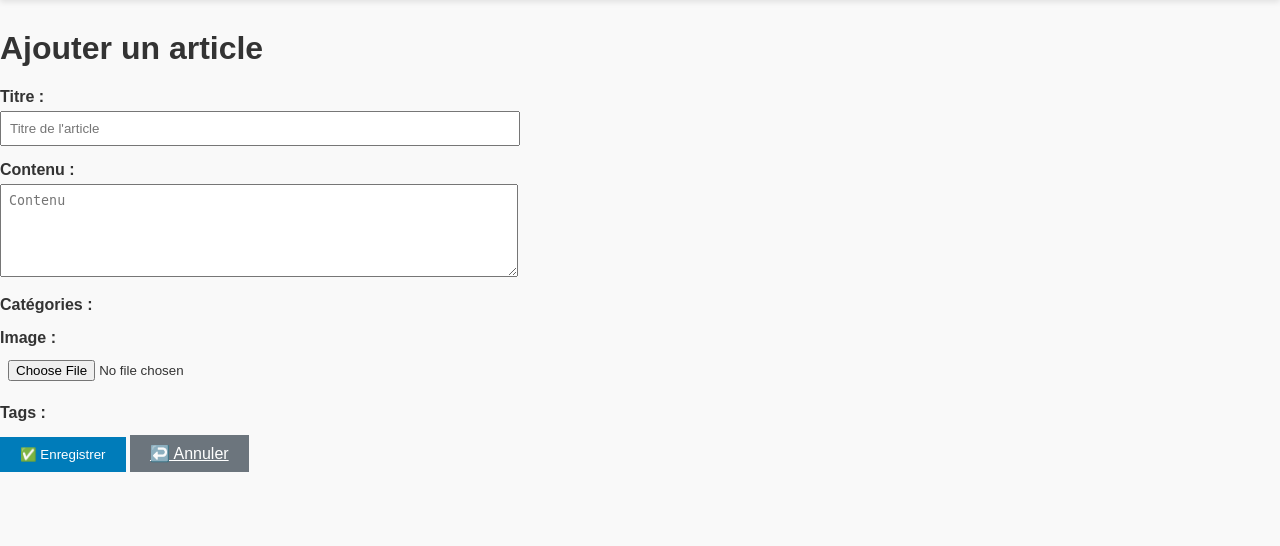
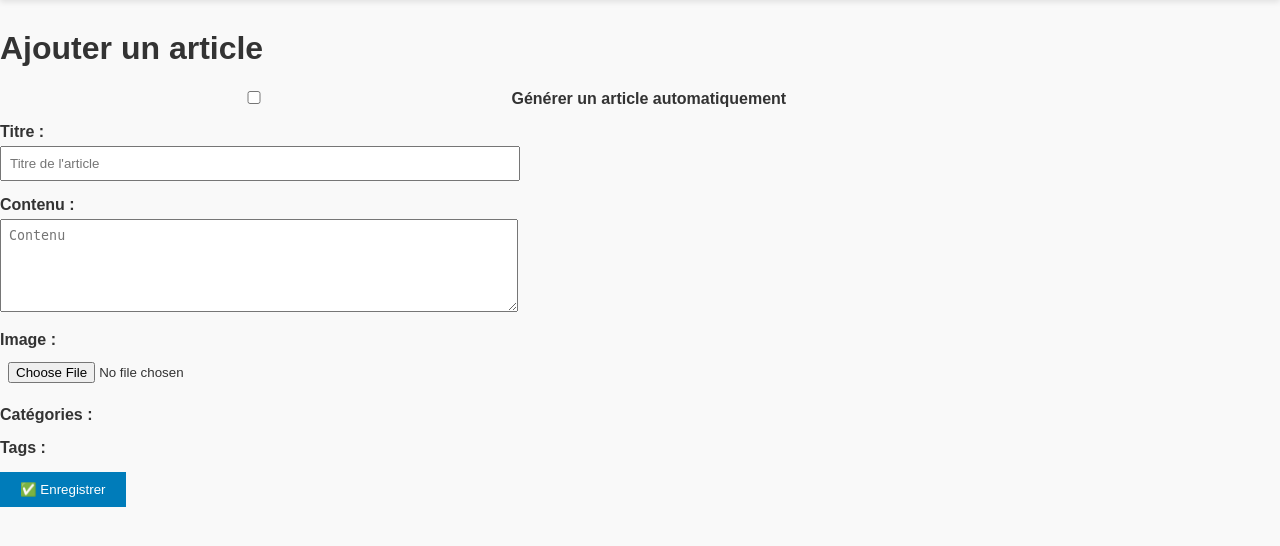
Before and after one commit to RemiLecas/Django-Python, a Django app: page /fr/ajouter/ in a window 1280 px wide. Shown: the part 61-607 px from the top of the page. Run offline with Django 5.2, Linux system fonts and the light colour scheme; the visitor is signed in with stand-in values (Sample User, id 1); data that the repository does not hold is empty.

Commit message:
ajoute création automatique d article avec chatgpt

```diff
--- a/blog/templates/blog/ajouter_article.html
+++ b/blog/templates/blog/ajouter_article.html
@@ -22,6 +22,78 @@
         }
 
     </style>
+
+    <script>
+        function toggleForms() {
+            const checked = document.getElementById("genererAvecChatgpt").checked;
+            document.getElementById("formAuto").style.display = checked ? "block" : "none";
+            document.getElementById("formManuel").style.display = checked ? "none" : "block";
+        }
+    </script>
+    <script>
+        function genererArticle(event) {
+            const titre = document.getElementById("description_article").value.trim();
+            if (!titre) {
+            alert("Merci d'entrer un titre !");
+            return;
+        }
+
+            document.getElementById("chargement").style.display = "block";
+            document.getElementById("articleGenere").style.display = "none";
+
+            fetch("{% url 'generer_article_chatgpt' %}", {
+            method: "POST",
+            headers: {
+            "Content-Type": "application/json",
+            "X-CSRFToken": document.querySelector('[name=csrfmiddlewaretoken]').value,
+        },
+            body: JSON.stringify({titre: titre})
+        })
+            .then(response => response.json())
+            .then(data => {
+            document.getElementById("chargement").style.display = "none";
+
+            if (data.error) {
+            alert("Erreur : " + data.error);
+            return;
+        }
+
+            // Affichage visible
+            document.getElementById("articleTitre").textContent = titre;
+            document.getElementById("articleImage").src = data.image_url;
+            document.getElementById("articleContenu").textContent = data.contenu;
+            document.getElementById("articleGenere").style.display = "block";
+
+            // 🎯 Injection dans les champs de formulaire Django
+            document.getElementById("id_titre").value = titre;
+            document.getElementById("id_contenu").value = data.contenu;
+
+            // Pour image si gérée par URL (sinon, à voir avec un champ d'upload)
+            // Si l’image est téléchargée plus tard par toi, tu peux l’ignorer ici
+
+            // Catégorie (supposée en <select>)
+            const catSelect = document.getElementById("id_categories");
+            if (catSelect && data.categorie) {
+            Array.from(catSelect.options).forEach(opt => {
+            opt.selected = (opt.text === data.categorie);
+        });
+        }
+
+            // Tags (supposés en <select multiple>)
+            const tagSelect = document.getElementById("id_tags");
+            if (tagSelect && data.tags) {
+            Array.from(tagSelect.options).forEach(opt => {
+            opt.selected = data.tags.includes(opt.text);
+        });
+        }
+        })
+            .catch(err => {
+            console.error(err);
+            alert("Une erreur est survenue.");
+            document.getElementById("chargement").style.display = "none";
+        });
+        }
+    </script>
 </head>
 <body>
 {% include "blog/header.html" %}
@@ -31,13 +103,36 @@
 
     <form method="post" enctype="multipart/form-data">
         {% csrf_token %}
+        <div class="form-group">
+            <label>
+                <input type="checkbox" id="genererAvecChatgpt" name="generer_avec_chatgpt" onchange="toggleForms()">
+                Générer un article automatiquement
+            </label>
+        </div>
 
-        {% if form.non_field_errors %}
-        <div class="error">
-            {{ form.non_field_errors }}
+        <div id="formAuto" style="display:none;">
+            <div class="form-group">
+                <label for="description_article">{% trans "Quel article veux-tu ?" %}</label>
+                <input type="text" name="description_article" id="description_article"
+                       placeholder="Ex : Comment faire un potager en ville">
             </div>
-        {% endif %}
+            <button type="button" onclick="genererArticle(event)">🧠 Générer</button>
 
+            <div id="articleGenere" style="margin-top: 30px; display: none;">
+                <h2>📝 Article généré :</h2>
+                <h3 id="articleTitre"></h3>
+                <img id="articleImage" src="" alt="Image générée" style="max-width: 100%; margin: 15px 0;"/>
+                <p id="articleContenu" style="white-space: pre-line;"></p>
+            </div>
+
+            <div id="chargement" style="display: none; margin-top: 20px;">
+                ⏳ L'article est en cours de génération...
+            </div>
+        </div>
+
+
+        <!-- Formulaire classique -->
+        <div id="formManuel">
             <div class="form-group">
                 <label for="{{ form.titre.id_for_label }}">{% trans "Titre" %} :</label>
                 {{ form.titre }}
@@ -46,11 +141,11 @@
             <div class="form-group">
                 <label for="{{ form.contenu.id_for_label }}">{% trans "Contenu" %} :</label>
                 {{ form.contenu }}
-            {% if form.contenu.errors %}
-            <div class="error">
-                {{ form.contenu.errors }}
             </div>
-            {% endif %}
+
+            <div class="form-group">
+                <label for="{{ form.image.id_for_label }}">{% trans "Image" %} :</label>
+                {{ form.image }}
             </div>
 
             <div class="form-group">
@@ -59,17 +154,13 @@
             </div>
 
             <div class="form-group">
-            <label for="{{ form.image.id_for_label }}">{% trans "Image" %} :</label>
-            {{ form.image }}
+                <label for="{{ form.tags.id_for_label }}">{% trans "Tags" %} :</label>
+                {{ form.tags }}
+            </div>
         </div>
 
         <div class="form-group">
-            <label for="{{ form.categories.id_for_label }}">{% trans "Tags" %} :</label>
-            {{ form.tags }}
-        </div>
-        <div class="form-group">
             <button type="submit" class="btn">✅ {% trans "Enregistrer" %}</button>
-            <a href="{% url 'home' %}" class="btn btn-secondary">↩️ {% trans "Annuler" %}</a>
         </div>
     </form>
 </div>
--- a/blog/urls.py
+++ b/blog/urls.py
@@ -27,6 +27,7 @@ urlpatterns = [
     path('article/<slug:slug>/bookmark/', views.bookmark_article, name='bookmark_article'),
     path('bookmark/toggle/<slug:slug>/', views.toggle_bookmark, name='toggle_bookmark'),
     path('articles/', views.articles_view, name='articles'),
+    path('generer-article-chatgpt/', views.generer_article_chatgpt, name='generer_article_chatgpt'),
 
 ]
 
--- a/blog/views.py
+++ b/blog/views.py
@@ -1,19 +1,17 @@
 from django.contrib.auth.decorators import login_required
-from django.shortcuts import render, redirect
-from django.http import HttpResponse, HttpResponseForbidden
+import requests
+from django.shortcuts import render
+from django.http import HttpResponseForbidden
 from django.contrib import messages
 from .models import Article, Categorie, Commentaire, Tag, CustomUser, Bookmark
 from .forms import ArticleForm, CustomUserCreationForm
-from django.utils.translation import gettext as _
-from django.contrib.auth import authenticate, login, logout
+from django.contrib.auth import login, logout
 from django.contrib.auth.forms import AuthenticationForm
-from django.db.models import Q
 from django.contrib.auth.views import PasswordResetView
 from django.urls import reverse_lazy
 from django.contrib.messages.views import SuccessMessageMixin
 from django.db.models.signals import post_save, post_delete, m2m_changed
 from django.dispatch import receiver
-from django.db.models import Count
 from django.shortcuts import get_object_or_404, redirect
 from django.urls import reverse
 from django.views.decorators.http import require_POST
@@ -22,6 +20,11 @@ import logging
 logger = logging.getLogger('app')
 from functools import wraps
 from django.db.models import Q, Count,Sum
+from django.conf import settings
+OPENAI_API_KEY = settings.OPENAI_API_KEY
+from django.views.decorators.csrf import csrf_exempt
+from django.http import JsonResponse
+import json
 
 def role_required(min_role):
     roles_hierarchy = ['reader', 'author', 'editor', 'admin']
@@ -129,10 +132,12 @@ def home(request):
     })
 
 
+
 @login_required
 def ajouter_article(request):
     if request.method == 'POST':
         form = ArticleForm(request.POST, request.FILES)
+
         if form.is_valid():
             article = form.save(commit=False)
             article.auteur = request.user
@@ -371,6 +376,52 @@ def articles_view(request):
         'articles': page_articles,
     })
 
+@login_required
+def generer_article_chatgpt(request):
+    if request.method == "POST":
+        data = json.loads(request.body)
+        titre = data.get("titre", "")
+        if not titre:
+            return JsonResponse({"error": "Titre manquant."}, status=400)
+
+        contenu, image_url = generer_contenu_et_image(titre)
+        return JsonResponse({
+            "contenu": contenu,
+            "image_url": image_url
+        })
+    return JsonResponse({"error": "Méthode non autorisée."}, status=405)
+
+def generer_contenu_et_image(titre):
+    # Générer contenu via ChatGPT
+    prompt = f"Rédige un article sur : {titre}"
+    response = requests.post(
+        "https://api.openai.com/v1/chat/completions",
+        headers={"Authorization": f"Bearer {OPENAI_API_KEY}", "Content-Type": "application/json"},
+        json={
+            "model": "gpt-3.5-turbo",
+            "messages": [{"role": "user", "content": prompt}],
+        }
+    )
+    contenu = ""
+    if response.status_code == 200:
+        contenu = response.json()["choices"][0]["message"]["content"]
+    else:
+        contenu = "Erreur lors de la génération du contenu."
+
+    # Générer image via DALL·E
+    image_prompt = f"Illustration pour : {titre}"
+    img_response = requests.post(
+        "https://api.openai.com/v1/images/generations",
+        headers={"Authorization": f"Bearer {OPENAI_API_KEY}", "Content-Type": "application/json"},
+        json={"prompt": image_prompt, "n": 1, "size": "512x512"}
+    )
+    image_url = ""
+    if img_response.status_code == 200:
+        image_url = img_response.json()["data"][0]["url"]
+    else:
+        image_url = ""
+
+    return contenu, image_url
 class CustomPasswordResetView(SuccessMessageMixin, PasswordResetView):
     template_name = 'registration/custom_password_reset.html'
     email_template_name = 'registration/password_reset_email.html'
--- a/monprojet/settings.py
+++ b/monprojet/settings.py
@@ -210,3 +210,5 @@ LOGGING = {
         },
     },
 }
+
+OPENAI_API_KEY = os.getenv("OPENAI_API_KEY")
```
Also changed, not shown: 1 other file. Lines whose indentation alone changed are shown as unchanged.
